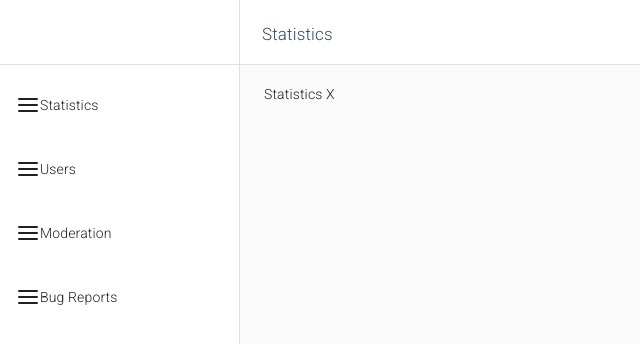
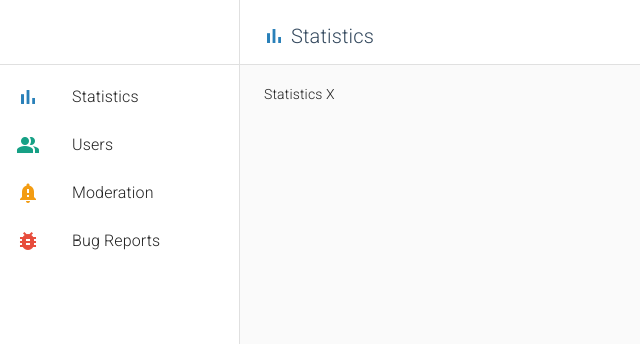
Before and after one commit to danniolsen/skatebay_dashboard, a React (Create React App) app: page / in a window 1280 px wide. Shown: the top 344 px of the page, without its empty margins (0-640 px from the left). Built offline with nearby package versions, Linux system fonts and the light colour scheme.

Commit message:
added icon to header route name

```diff
--- a/public/index.html
+++ b/public/index.html
@@ -10,6 +10,10 @@
     <link rel="apple-touch-icon" href="%PUBLIC_URL%/logo192.png" />
     <link
       href="https://fonts.googleapis.com/css2?family=Roboto:wght@300&display=swap"
+      rel="stylesheet"
+    />
+    <link
+      href="https://fonts.googleapis.com/icon?family=Material+Icons"
       rel="stylesheet"
     />
     <!--
--- a/src/components/layout/Header.jsx
+++ b/src/components/layout/Header.jsx
@@ -14,13 +14,21 @@ const Header = props => {
       let routeStatus = history.location.pathname;
       const route = mainNavigation.find(({ path }) => path === routeStatus);
       setRouteData(route);
+      console.log(route);
     },
     [history.location]
   );
 
   return (
     <div className={s.root}>
-      <p className={s.text}>{routeData.name}</p>
+      <div className={s.routeCon}>
+        <div className={s.iconCon}>
+          <i className="material-icons icon" style={{ color: routeData.color }}>
+            {routeData.icon}
+          </i>
+        </div>
+        <div className={s.routename}>{routeData.name}</div>
+      </div>
     </div>
   );
 };
@@ -29,5 +37,7 @@ export default Header;
 
 const useStyles = makeStyles(theme => ({
   root: { marginLeft: 240, height: 20, padding: 0 },
-  text: { padding: 0, margin: 0, color: "#34495e", fontSize: 17 }
+  routeCon: { padding: 0, margin: 0 },
+  iconCon: { float: "left", marginRight: 5, marginTop: 2, fontSize: 10 },
+  routename: { color: "#34495e", fontSize: 20, float: "left" }
 }));
--- a/src/components/sidebar/Sidebar.js
+++ b/src/components/sidebar/Sidebar.js
@@ -3,10 +3,10 @@ import { makeStyles } from "@material-ui/core";
 import Drawer from "@material-ui/core/Drawer";
 import List from "@material-ui/core/List";
 import ListItem from "@material-ui/core/ListItem";
+import { ListItemIcon, ListItemText } from "@material-ui/core";
 import Divider from "@material-ui/core/Divider";
 import { useHistory } from "react-router-dom";
 import { mainNavigation } from "../../navigation/routes/navigation";
-import { Menu } from "react-feather";
 
 const drawerWidth = 240;
 
@@ -35,11 +35,19 @@ const SideBar = props => {
               return (
                 <ListItem
                   button
+                  //selected={active === proNav.path}
                   key={navItem.name}
-                  onClick={() => goToTab(navItem)}
+                  onClick={e => goToTab(navItem)}
                 >
-                  <Menu />
-                  <p>{navItem.name}</p>
+                  <ListItemIcon>
+                    <i
+                      className="material-icons"
+                      style={{ color: navItem.color }}
+                    >
+                      {navItem.icon}
+                    </i>
+                  </ListItemIcon>
+                  <ListItemText primary={navItem.name} />
                 </ListItem>
               );
             }
--- a/src/navigation/routes/navigation.jsx
+++ b/src/navigation/routes/navigation.jsx
@@ -1,3 +1,4 @@
+import React from "react";
 import Statistics from "../../screens/StatisticsView";
 import Users from "../../screens/Users";
 import Moderation from "../../screens/Moderarion";
@@ -7,25 +8,29 @@ const mainNavigation = [
   {
     path: "/",
     name: "Statistics",
-    icon: "pie_chart",
+    icon: "bar_chart",
+    color: "#2980b9",
     component: Statistics
   },
   {
     path: "/users",
     name: "Users",
-    icon: "menu",
+    icon: "people_alt",
+    color: "#16a085",
     component: Users
   },
   {
     path: "/moderation",
     name: "Moderation",
-    icon: "menu",
+    icon: "notification_important",
+    color: "#f39c12",
     component: Moderation
   },
   {
     path: "/bugreports",
     name: "Bug Reports",
-    icon: "menu",
+    icon: "bug_report",
+    color: "#e74c3c",
     component: BugReports
   },
   {
```
